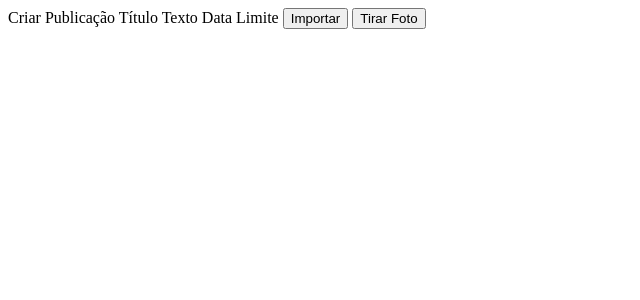
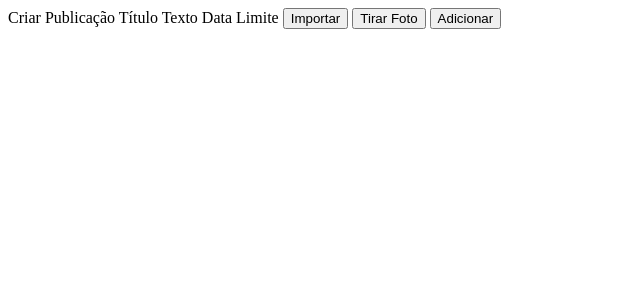
Before and after one commit to lucaspaiva1/codedoc0002, a PHP site: page /pages/add-post/add-post.html in a window 1280 px wide. Shown: the top 300 px of the page, without its empty margins (0-640 px from the left). Run offline with PHP 8.4, Linux system fonts and the light colour scheme.

Commit message:
adicionando publicação fix button

```diff
--- a/code/appIgreja/src/pages/add-post/add-post.html
+++ b/code/appIgreja/src/pages/add-post/add-post.html
@@ -30,9 +30,11 @@
     </ion-item>
     <ion-item>
       <ion-row>
-        <button ion-button block>Importar</button>
-        <button ion-button block>Tirar Foto</button>
+        <button ion-button block class="botao-duplo-l">Importar</button>
+        <button ion-button block class="botao-duplo-r">Tirar Foto</button>
       </ion-row>
     </ion-item>
   </ion-list>
+  <!--Botão para adicionar publicação-->
+  <button ion-button block (click)="adicionar()">Adicionar</button>
 </ion-content>
--- a/code/appIgreja/src/pages/add-post/add-post.scss
+++ b/code/appIgreja/src/pages/add-post/add-post.scss
@@ -1,3 +1,9 @@
 page-add-post {
 
 }
+.botao-duplo-l{
+  margin-right: 5px;
+}
+.botao-duplo-r{
+  margin-left: 5px;
+}
--- a/code/appIgreja/src/pages/add-post/add-post.ts
+++ b/code/appIgreja/src/pages/add-post/add-post.ts
@@ -22,4 +22,7 @@ export class AddPostPage {
     console.log('ionViewDidLoad AddPostPage');
   }
 
+  adicionar(){
+    this.navCtrl.pop();
+  }
 }
```
